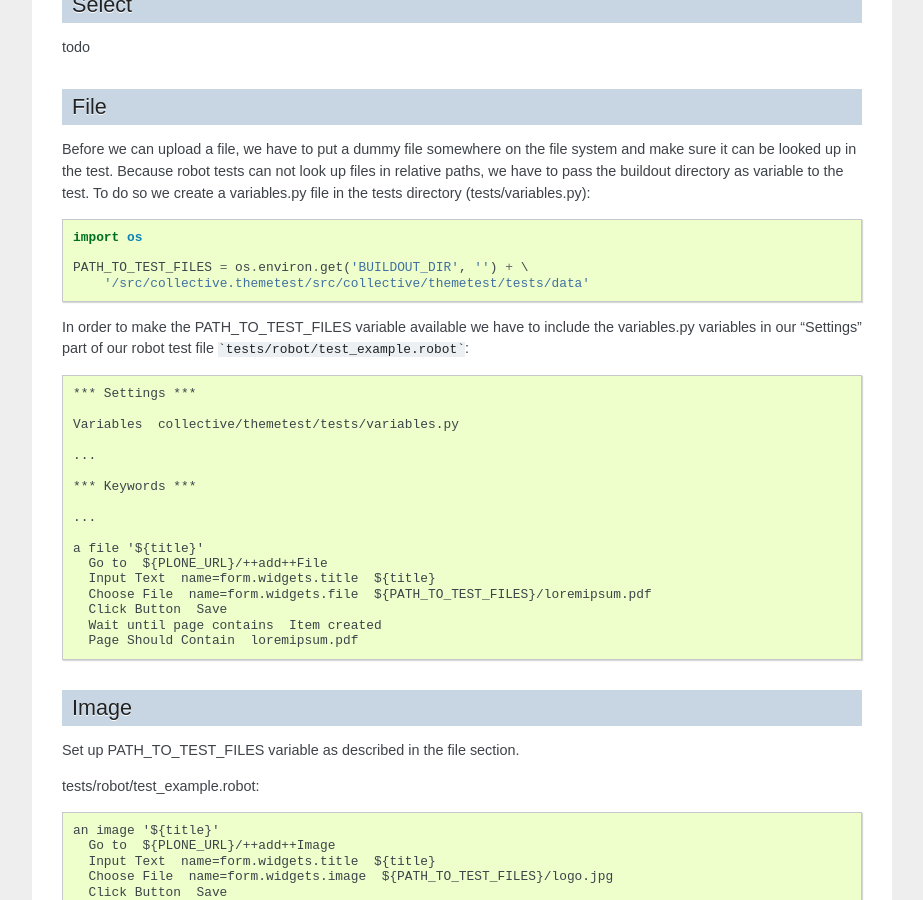
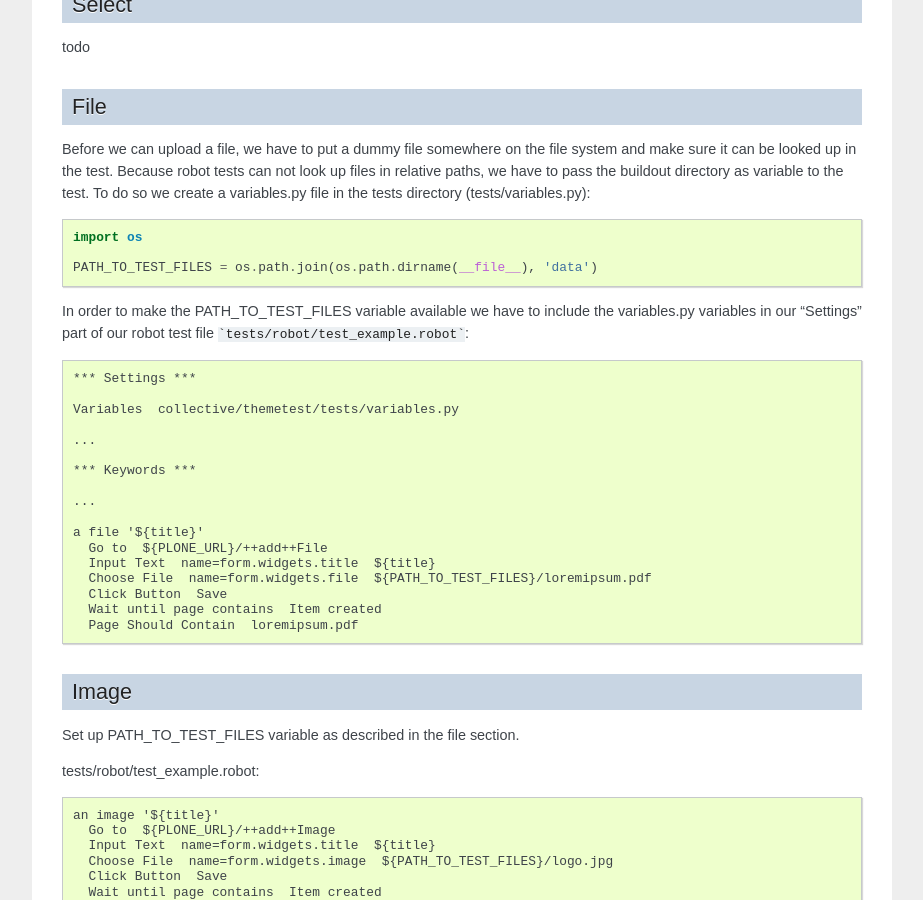
Before and after one commit to tisto/plone-testing-documentation, a Sphinx documentation site: the page built from docs/source/robot.rst, in a window 1280 px wide and 900 px high, scrolled down 1814 px. Shown: the whole window, without its empty margins (198-1121 px from the left). Built offline with Sphinx 7.4.7, drawn with Linux system fonts in a browser that asks for light colours; pages that are not in the unit, such as notebooks, are missing from menus.

Commit message:
better definition of path to test files
the previous definition wouldn't work, if tests are run in a buildout in collective.themetest or if collective.themetest is in another source directory than 'src'.
my change fixes that.

```diff
--- a/docs/source/robot.rst
+++ b/docs/source/robot.rst
@@ -116,8 +116,8 @@
 
   import os
 
-  PATH_TO_TEST_FILES = os.environ.get('BUILDOUT_DIR', '') + \
-      '/src/collective.themetest/src/collective/themetest/tests/data'
+  PATH_TO_TEST_FILES = os.path.join(os.path.dirname(__file__), 'data')
+
 
 In order to make the PATH_TO_TEST_FILES variable available we have to include
 the variables.py variables in our "Settings" part of our robot test file
```
